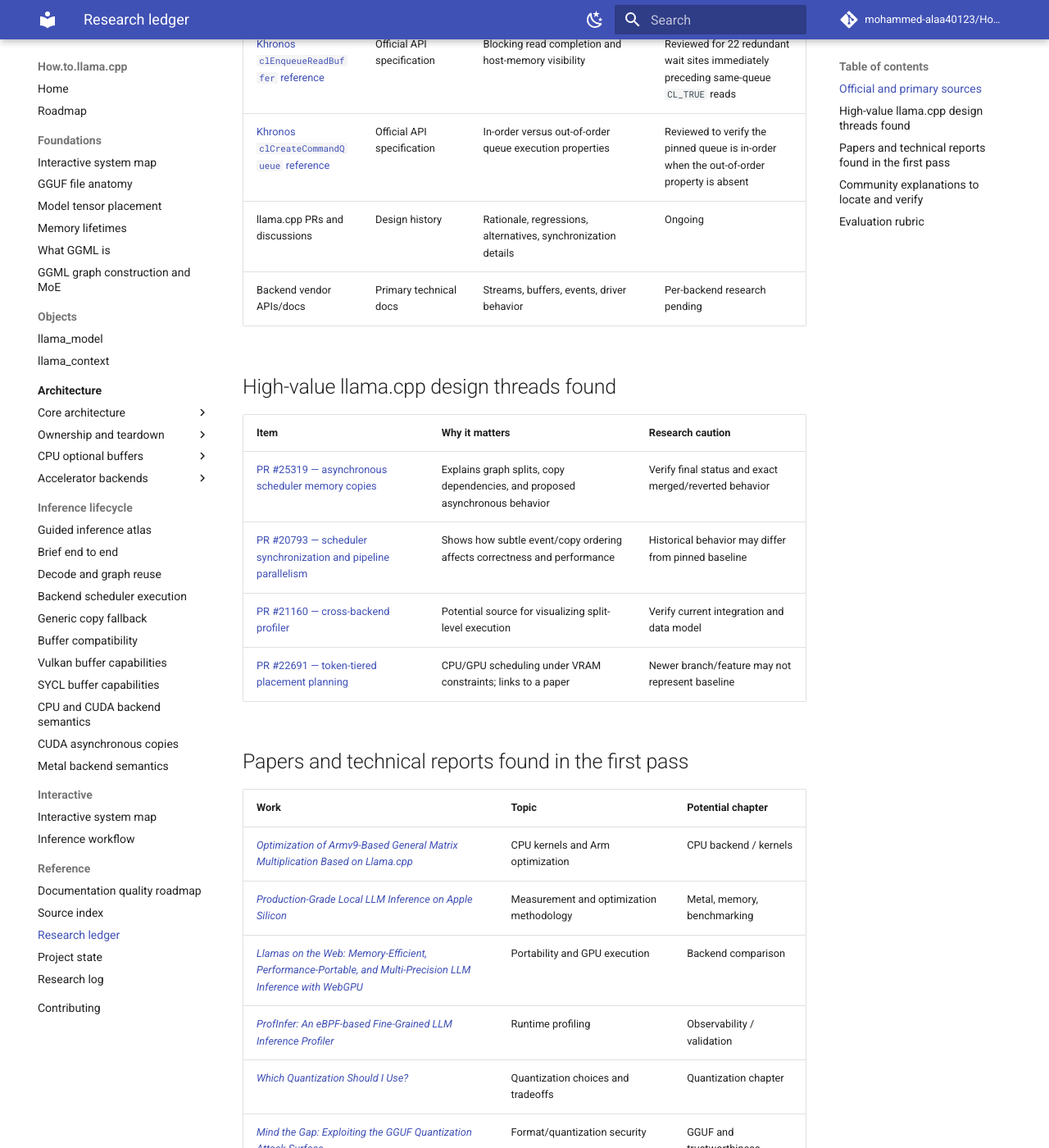
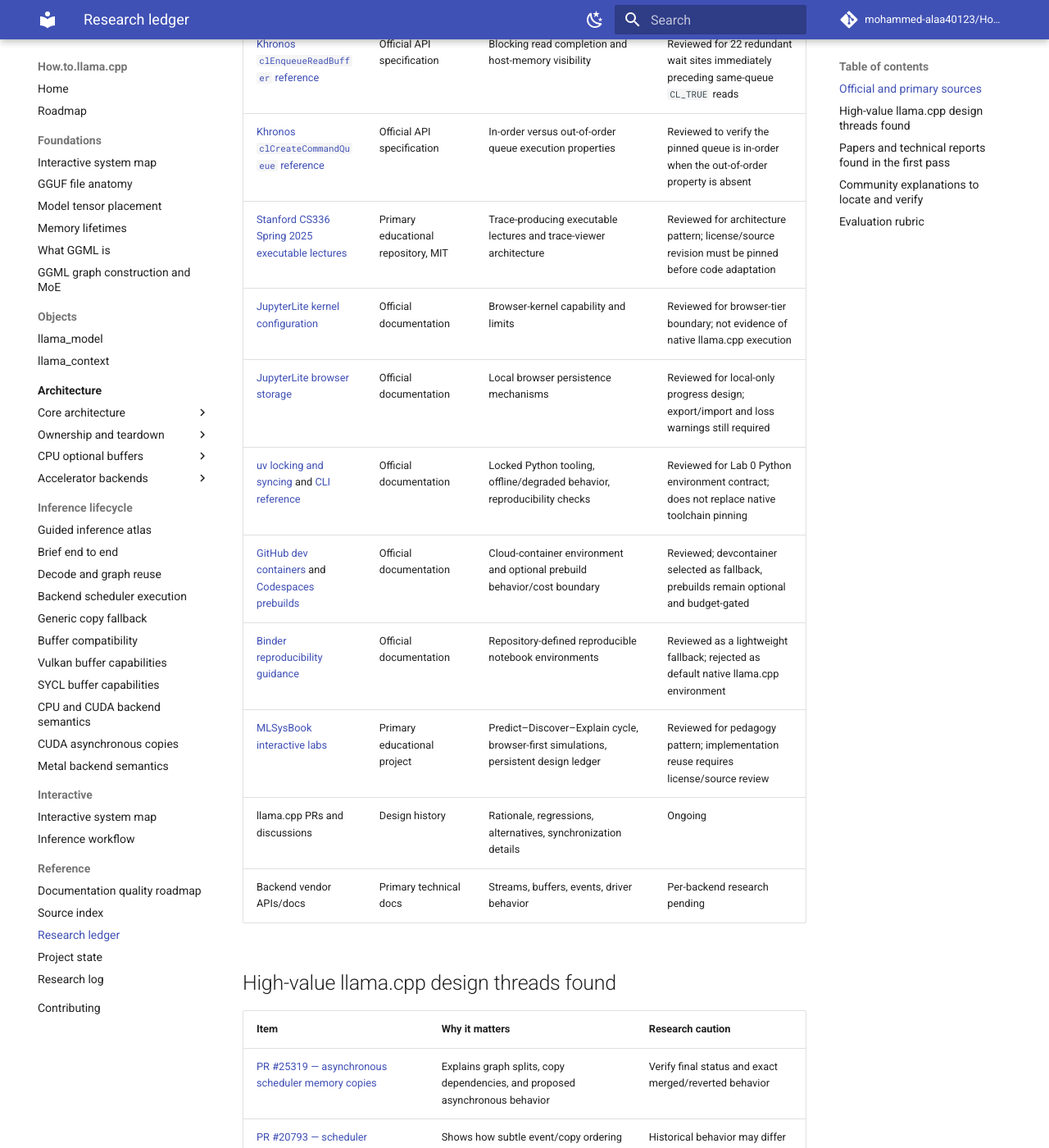
Before and after one commit to mohammed-alaa40123/How.to.llama.cpp, an MkDocs documentation site: the page built from docs/reference/research-ledger.md, in a window 1280 px wide and 1400 px high, scrolled down 1105 px. Shown: the whole window at 82% size. Built offline with MkDocs 1.6.1 and Material for MkDocs 9.7.7, drawn with Linux system fonts in a browser that asks for light colours; comment, search, counter and statistics services are not loaded.

Commit message:
docs: record executable-learning platform sources

```diff
--- a/docs/reference/research-ledger.md
+++ b/docs/reference/research-ledger.md
@@ -15,6 +15,13 @@
 | [Khronos OpenCL event-object specification](https://registry.khronos.org/OpenCL/specs/unified/html/OpenCL_API.html#event-objects) | Official API specification | `clWaitForEvents()` host synchronization, implicit event retain on command return, and required `clReleaseEvent()` reference decrement | Reviewed for Q4_0 conversion event-leak classification; specification v3.1.1 dated 2026-05-22 |
 | [Khronos `clEnqueueReadBuffer` reference](https://registry.khronos.org/OpenCL/specs/unified/refpages/man/html/clEnqueueReadBuffer.html) | Official API specification | Blocking read completion and host-memory visibility | Reviewed for 22 redundant wait sites immediately preceding same-queue `CL_TRUE` reads |
 | [Khronos `clCreateCommandQueue` reference](https://registry.khronos.org/OpenCL/specs/unified/refpages/man/html/clCreateCommandQueue.html) | Official API specification | In-order versus out-of-order queue execution properties | Reviewed to verify the pinned queue is in-order when the out-of-order property is absent |
+| [Stanford CS336 Spring 2025 executable lectures](https://github.com/stanford-cs336/spring2025-lectures) | Primary educational repository, MIT | Trace-producing executable lectures and trace-viewer architecture | Reviewed for architecture pattern; license/source revision must be pinned before code adaptation |
+| [JupyterLite kernel configuration](https://jupyterlite.readthedocs.io/en/stable/howto/configure/kernels.html) | Official documentation | Browser-kernel capability and limits | Reviewed for browser-tier boundary; not evidence of native llama.cpp execution |
+| [JupyterLite browser storage](https://jupyterlite.readthedocs.io/en/stable/howto/configure/storage.html) | Official documentation | Local browser persistence mechanisms | Reviewed for local-only progress design; export/import and loss warnings still required |
+| [uv locking and syncing](https://docs.astral.sh/uv/concepts/projects/sync/) and [CLI reference](https://docs.astral.sh/uv/reference/cli/) | Official documentation | Locked Python tooling, offline/degraded behavior, reproducibility checks | Reviewed for Lab 0 Python environment contract; does not replace native toolchain pinning |
+| [GitHub dev containers](https://docs.github.com/en/codespaces/setting-up-your-project-for-codespaces/adding-a-dev-container-configuration/introduction-to-dev-containers) and [Codespaces prebuilds](https://docs.github.com/en/codespaces/prebuilding-your-codespaces/about-github-codespaces-prebuilds) | Official documentation | Cloud-container environment and optional prebuild behavior/cost boundary | Reviewed; devcontainer selected as fallback, prebuilds remain optional and budget-gated |
+| [Binder reproducibility guidance](https://mybinder.readthedocs.io/en/latest/tutorials/reproducibility.html) | Official documentation | Repository-defined reproducible notebook environments | Reviewed as a lightweight fallback; rejected as default native llama.cpp environment |
+| [MLSysBook interactive labs](https://mlsysbook.ai/labs/) | Primary educational project | Predict–Discover–Explain cycle, browser-first simulations, persistent design ledger | Reviewed for pedagogy pattern; implementation reuse requires license/source review |
 | llama.cpp PRs and discussions | Design history | Rationale, regressions, alternatives, synchronization details | Ongoing |
 | Backend vendor APIs/docs | Primary technical docs | Streams, buffers, events, driver behavior | Per-backend research pending |
 
```
